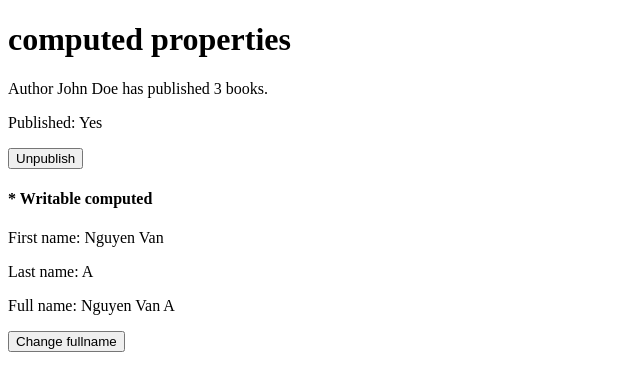
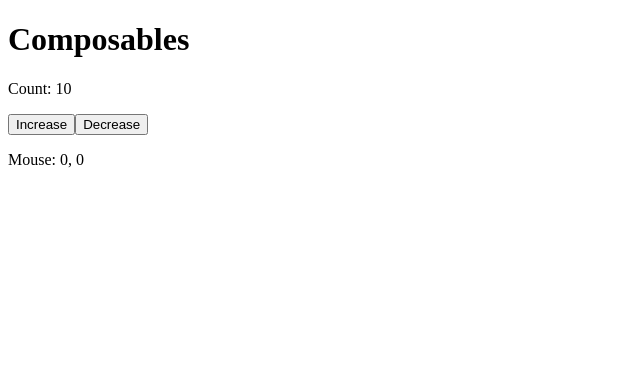
Before and after one commit to lyhuynhnhu/vue-basic, a Vue app: page / in a window 1280 px wide. Shown: the top 390 px of the page, without its empty margins (0-640 px from the left). Built offline with nearby package versions, Linux system fonts and the light colour scheme.

Commit message:
composables

```diff
--- a/src/App.vue
+++ b/src/App.vue
@@ -1,48 +1,15 @@
 <script setup>
-import { reactive, computed, ref } from 'vue'
+import { useCounter } from './composables/useCounter'
+import { useMouse } from './composables/useMouse'
 
-const author = reactive({
-  name: 'John Doe',
-  books: ['Vue 2 - Advanced Guide', 'Vue 3 - Basic Guide', 'Vue 4 - The Mystery'],
-  published: true,
-})
-
-const unpublish = () => {
-  author.published = false
-}
-
-// a computed ref - only recompute when author.published changes
-// value is read-only
-// -> prevent unnecessary computations
-const isPublished = computed(() => {
-  return author.published ? 'Yes' : 'No'
-})
-
-const firstName = ref('Nguyen Van')
-const lastName = ref('A')
-const fullName = computed({
-  get() {
-    return `${firstName.value} ${lastName.value}`
-  },
-  set(newValue) {
-    ;[firstName.value, lastName.value] = newValue.split(',')
-  },
-})
-
-const changeFullName = () => {
-  fullName.value = 'Tran Van,B'
-}
+const { count, increment, decrement } = useCounter()
+const { x, y } = useMouse()
 </script>
 
 <template>
-  <h1>computed properties</h1>
-  <p>Author {{ author.name }} has published {{ author.books.length }} books.</p>
-  <p>Published: {{ isPublished }}</p>
-  <button @click="unpublish">Unpublish</button>
-
-  <h4>* Writable computed</h4>
-  <p>First name: {{ firstName }}</p>
-  <p>Last name: {{ lastName }}</p>
-  <p>Full name: {{ fullName }}</p>
-  <button @click="changeFullName">Change fullname</button>
+  <h1>Composables</h1>
+  <p>Count: {{ count }}</p>
+  <button @click="increment">Increase</button>
+  <button @click="decrement">Decrease</button>
+  <p>Mouse: {{ x }}, {{ y }}</p>
 </template>
--- /dev/null
+++ b/src/composables/useCounter.js
@@ -0,0 +1,19 @@
+import { onMounted, ref } from 'vue'
+
+export const useCounter = () => {
+  const count = ref(0)
+
+  const increment = () => {
+    count.value++
+  }
+
+  const decrement = () => {
+    count.value--
+  }
+
+  onMounted(() => {
+    count.value = 10
+  })
+
+  return { count, increment, decrement }
+}
--- /dev/null
+++ b/src/composables/useMouse.js
@@ -0,0 +1,17 @@
+import { onMounted, onUnmounted, ref } from 'vue'
+
+export const useMouse = () => {
+  const x = ref(0)
+  const y = ref(0)
+
+  const update = (e) => {
+    x.value = e.pageX
+    y.value = e.pageY
+  }
+
+  onMounted(() => window.addEventListener('mousedown', update))
+
+  onUnmounted(() => window.removeEventListener('mousedown', update))
+
+  return { x, y }
+}
```
Also changed, not shown: 1 other file (tests, documents, lock files or other folders).
